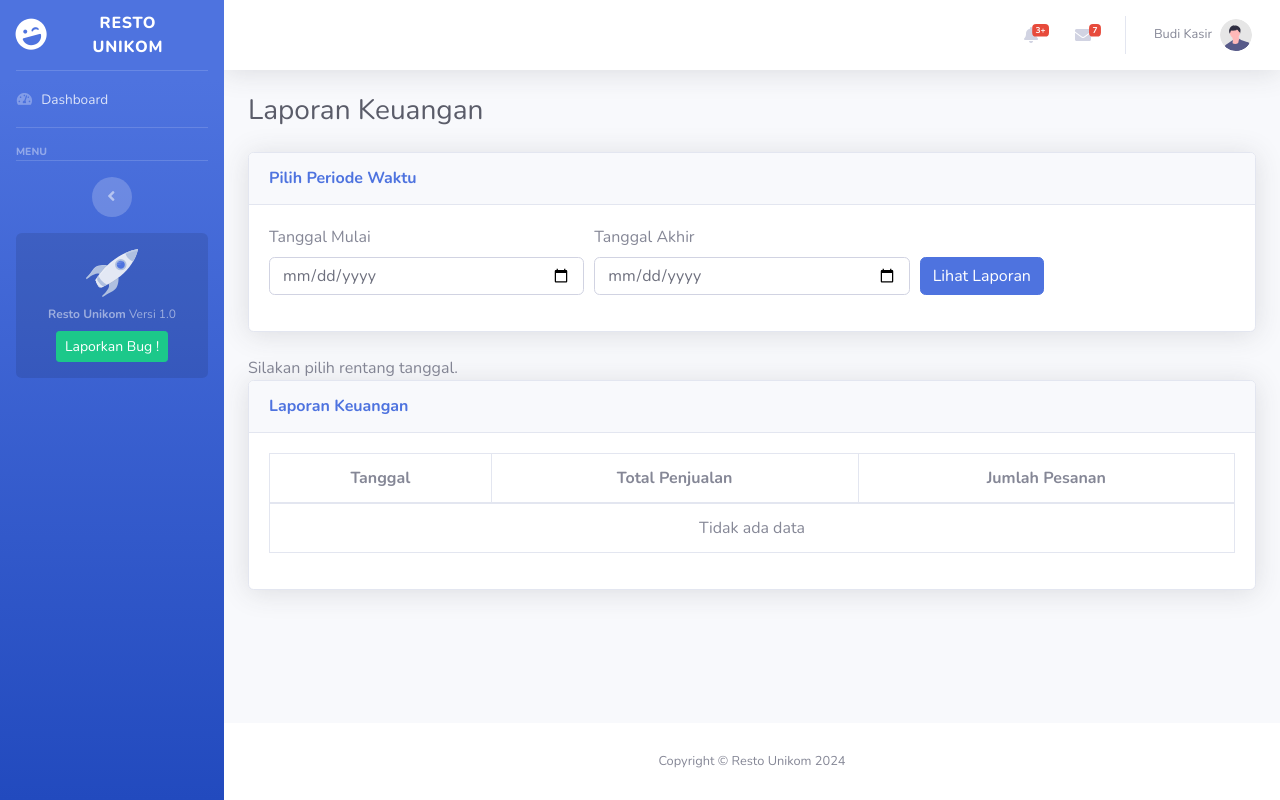
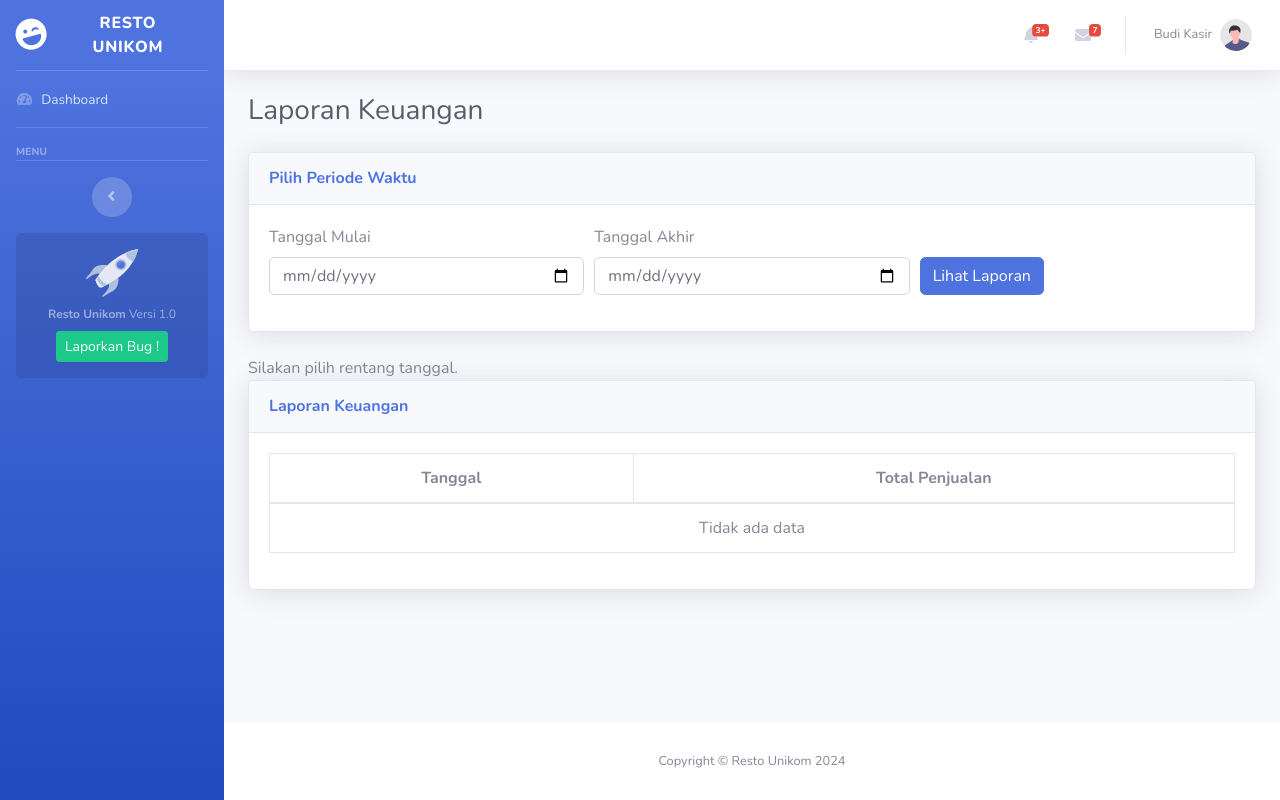
Before and after one commit to xturus138/adminWebsite, a PHP site: page /pengolahan-laporan-keuangan-kasir.php in a window 1280 px wide. Run offline with PHP 8.4, Linux system fonts and the light colour scheme; a user stored in the database is signed in.

Commit message:
fix laporan keuangan kasir

```diff
--- a/pengolahan-laporan-keuangan-kasir(data).php
+++ b/pengolahan-laporan-keuangan-kasir(data).php
@@ -7,9 +7,8 @@ $end_date = isset($_GET['end_date']) ? $_GET['end_date'] : '';
 
 if ($start_date && $end_date) {
     // Query untuk mengambil data berdasarkan tanggal
-    $sql = "SELECT p.tanggal, p.total as total_penjualan, SUM(ip.jumlah) as jumlah_pesanan
+    $sql = "SELECT p.tanggal, SUM(p.total) as total_penjualan
             FROM pesanan p
-            JOIN isi_pesanan ip ON p.no_pesanan = ip.no_pesanan
             WHERE p.tanggal BETWEEN '$start_date' AND '$end_date'
             AND p.status_pesanan = 'sudah dibayar'
             GROUP BY p.tanggal";
@@ -17,13 +16,11 @@ if ($start_date && $end_date) {
 
     $tanggal = [];
     $total_penjualan = [];
-    $jumlah_pesanan = [];
 
     if ($result->num_rows > 0) {
         while($row = $result->fetch_assoc()) {
             $tanggal[] = $row['tanggal'];
             $total_penjualan[] = $row['total_penjualan'];
-            $jumlah_pesanan[] = $row['jumlah_pesanan'];
         }
     } else {
         echo "Hasil tidak ditemukan";
--- a/pengolahan-laporan-keuangan-kasir.php
+++ b/pengolahan-laporan-keuangan-kasir.php
@@ -377,7 +377,6 @@
                         <tr>
                             <th class="text-center">Tanggal</th>
                             <th class="text-center">Total Penjualan</th>
-                                            <th class="text-center">Jumlah Pesanan</th>
                         </tr>
                     </thead>
                     <tbody id="report-table-body">
@@ -387,12 +386,11 @@
                                 echo "<tr>";
                                 echo "<td class='text-center'>{$tanggal[$i]}</td>";
                                 echo "<td class='text-center'>{$total_penjualan[$i]}</td>";
-                                                echo "<td class='text-center'>{$jumlah_pesanan[$i]}</td>";
                                 echo "</tr>";
                             }
                         } else {
                             echo "<tr>";
-                                            echo "<td colspan='3' class='text-center'>Tidak ada data</td>";
+                            echo "<td colspan='2' class='text-center'>Tidak ada data</td>";
                             echo "</tr>";
                         }
                         ?>
```
Lines whose indentation alone changed are shown as unchanged.
